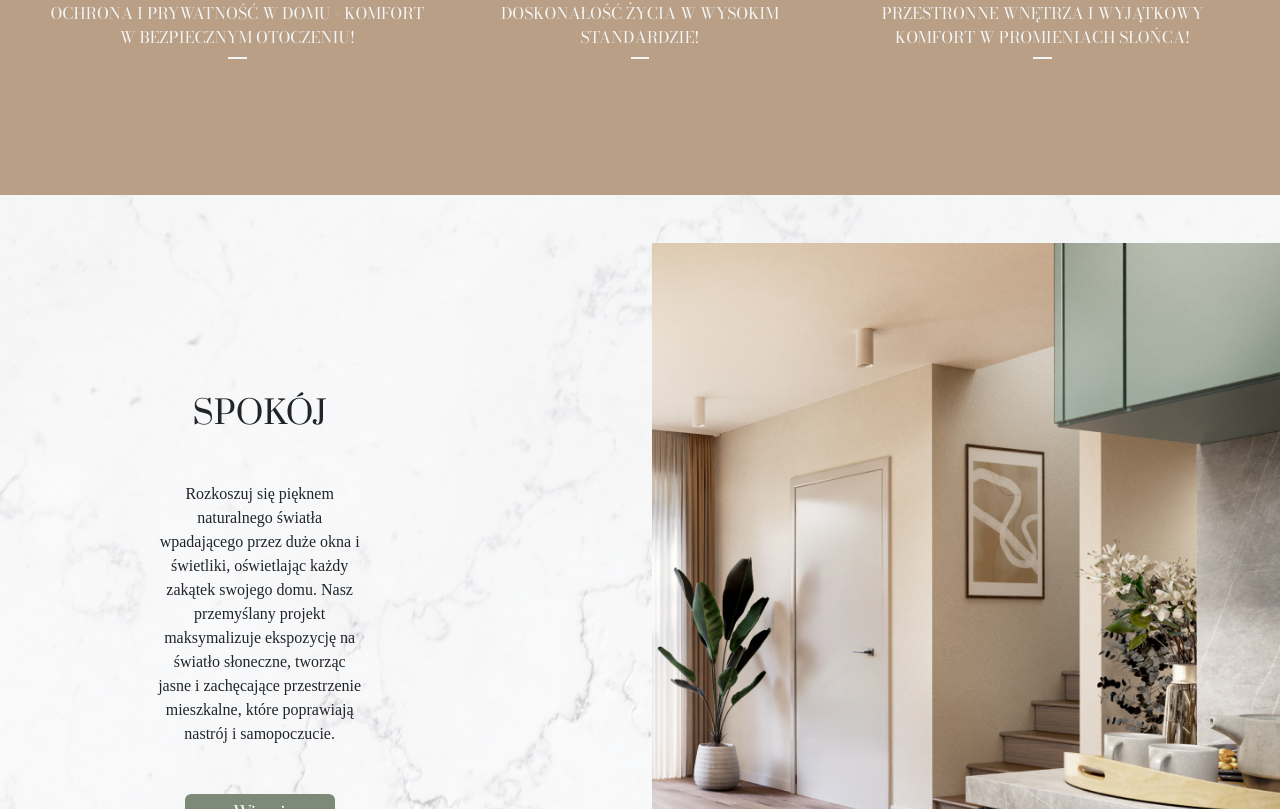
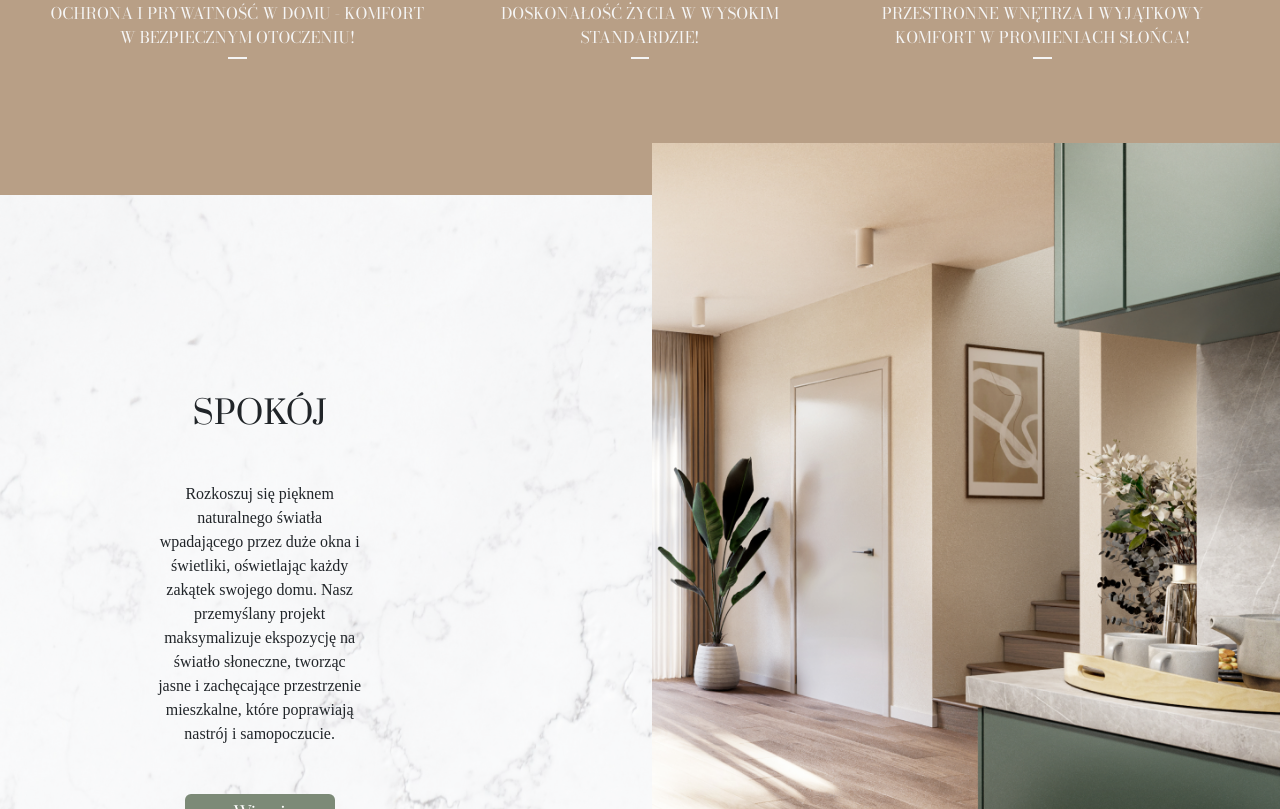
Before and after one commit to TomPrint/karowa, an Angular app: page / in a window 1280 px wide. Shown: the part 1791-2600 px from the top of the page. Built offline with nearby package versions, Linux system fonts and the light colour scheme; a web font is replaced by a local one.

Commit message:
Finished marble section

```diff
--- a/src/app/pages/main/main.component.css
+++ b/src/app/pages/main/main.component.css
@@ -121,17 +121,19 @@ body {
     text-decoration: underline;
 }
 
-.bg-img-spokoj-section{
+/* SECTION WITH MARBLE BB */
+
+.bg-img-spokoj-section {
     background-image: url("/assets/augustine-wong-li0iC0rjvvg-unsplash 1.png");
 }
 
-.big-padding {
-    padding-top: 1200px;
+.image-translate{
+    transform: translateY(-100px);
 }
 
 @media (max-width: 767px) {
-    .big-padding {
-      padding-top: 800px;
-     /* Dostosuj wartość paddingu według potrzeb */
+    .image-translate {
+      transform: none
+     /* Dostosuj wartość paddigu według potrzeb */
     }
   }
--- a/src/app/pages/main/main.component.html
+++ b/src/app/pages/main/main.component.html
@@ -101,7 +101,7 @@
       </div>
       <!-- First row, second col -->
       <div class="col-md-6 mt-5">
-        <img class="img-fluid" src="/assets/2061_V_02_Cam04.png" alt="Standard Image">
+        <img class="img-fluid image-translate" src="/assets/2061_V_02_Cam04.png" alt="Standard Image">
       </div>
     </div>
 
```
